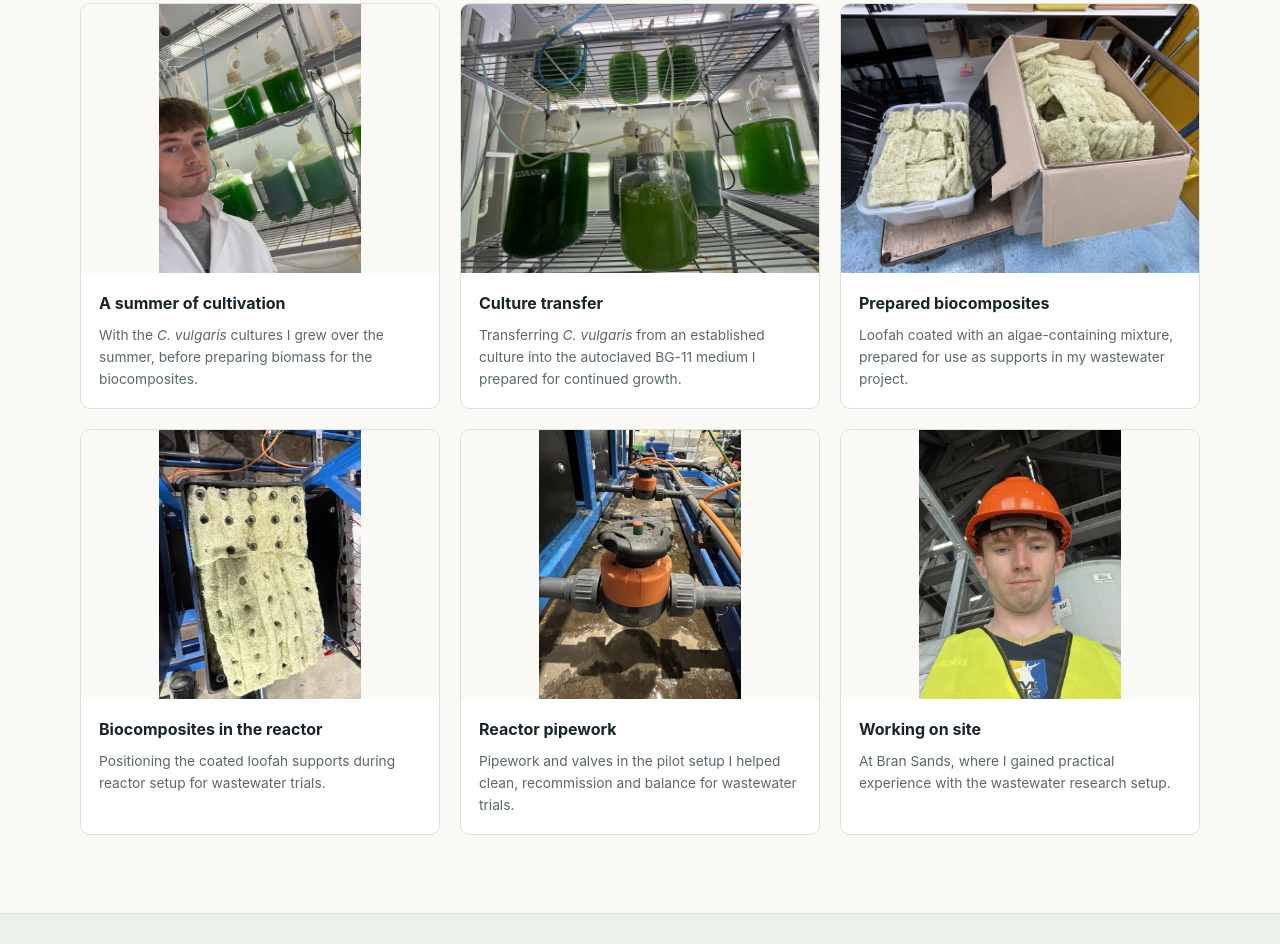
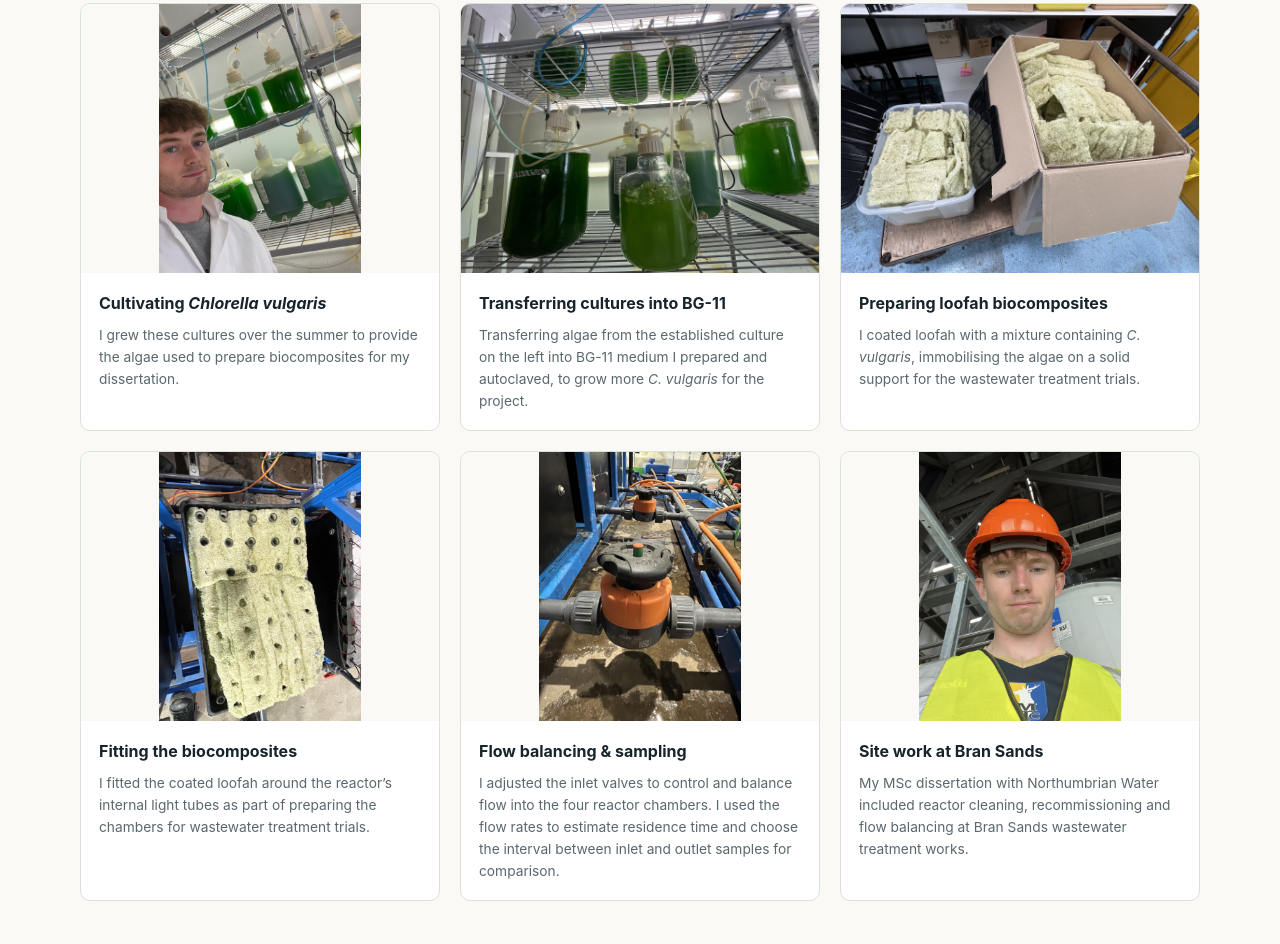
Before and after one commit to JamesDWalker02/JamesDWalker02.github.io, a plain HTML site: page projects.html in a window 1280 px wide. Shown: the part 1856-2800 px from the top of the page. Drawn offline with Linux system fonts and the light colour scheme.

Commit message:
Explain flow balancing and practical project work
Describe the four chamber inlet valves, residence time estimates and the interval between inlet and outlet sampling. Rewrite the six gallery captions around James's work and correct the valve image description.

```diff
--- a/projects.html
+++ b/projects.html
@@ -74,37 +74,37 @@
             <a href="james-with-algae-cultures.jpg" target="_blank" rel="noopener noreferrer" aria-label="View full photo of James with his algae cultures">
               <img src="james-with-algae-cultures.jpg" alt="James beside illuminated shelves holding green algae cultures" width="2316" height="3088" loading="lazy">
             </a>
-            <figcaption><strong>A summer of cultivation</strong>With the <em>C. vulgaris</em> cultures I grew over the summer, before preparing biomass for the biocomposites.</figcaption>
+            <figcaption><strong>Cultivating <em>Chlorella vulgaris</em></strong>I grew these cultures over the summer to provide the algae used to prepare biocomposites for my dissertation.</figcaption>
           </figure>
           <figure class="project-photo">
             <a href="chlorella-transfer-bg11.jpg" target="_blank" rel="noopener noreferrer" aria-label="View full photo of the Chlorella culture transfer">
               <img src="chlorella-transfer-bg11.jpg" alt="Algae cultures and a container of prepared BG-11 medium connected by transfer tubing on illuminated shelves" width="1536" height="1152" loading="lazy">
             </a>
-            <figcaption><strong>Culture transfer</strong>Transferring <em>C. vulgaris</em> from an established culture into the autoclaved BG-11 medium I prepared for continued growth.</figcaption>
+            <figcaption><strong>Transferring cultures into BG-11</strong>Transferring algae from the established culture on the left into BG-11 medium I prepared and autoclaved, to grow more <em>C. vulgaris</em> for the project.</figcaption>
           </figure>
           <figure class="project-photo">
             <a href="loofah-biocomposite-supports.jpg" target="_blank" rel="noopener noreferrer" aria-label="View full photo of the prepared loofah biocomposites">
               <img src="loofah-biocomposite-supports.jpg" alt="Prepared loofah supports coated with an algae-containing mixture, arranged in a tray and box" width="1536" height="1152" loading="lazy">
             </a>
-            <figcaption><strong>Prepared biocomposites</strong>Loofah coated with an algae-containing mixture, prepared for use as supports in my wastewater project.</figcaption>
+            <figcaption><strong>Preparing loofah biocomposites</strong>I coated loofah with a mixture containing <em>C. vulgaris</em>, immobilising the algae on a solid support for the wastewater treatment trials.</figcaption>
           </figure>
           <figure class="project-photo">
             <a href="biocomposites-in-reactor.jpg" target="_blank" rel="noopener noreferrer" aria-label="View full photo of the biocomposites during reactor setup">
               <img src="biocomposites-in-reactor.jpg" alt="Coated loofah supports positioned around tubes inside the pilot reactor during setup" width="1152" height="1536" loading="lazy">
             </a>
-            <figcaption><strong>Biocomposites in the reactor</strong>Positioning the coated loofah supports during reactor setup for wastewater trials.</figcaption>
+            <figcaption><strong>Fitting the biocomposites</strong>I fitted the coated loofah around the reactor’s internal light tubes as part of preparing the chambers for wastewater treatment trials.</figcaption>
           </figure>
           <figure class="project-photo">
-            <a href="reactor-pipework-valves.jpg" target="_blank" rel="noopener noreferrer" aria-label="View full photo of the reactor pipework and valves">
-              <img src="reactor-pipework-valves.jpg" alt="Pipework and orange-handled valves beneath the pilot reactor" width="1152" height="1536" loading="lazy">
+            <a href="reactor-pipework-valves.jpg" target="_blank" rel="noopener noreferrer" aria-label="View full photo of the flow control valves supplying the reactor chambers">
+              <img src="reactor-pipework-valves.jpg" alt="Inlet flow control valves supplying the four reactor chambers" width="1152" height="1536" loading="lazy">
             </a>
-            <figcaption><strong>Reactor pipework</strong>Pipework and valves in the pilot setup I helped clean, recommission and balance for wastewater trials.</figcaption>
+            <figcaption><strong>Flow balancing &amp; sampling</strong>I adjusted the inlet valves to control and balance flow into the four reactor chambers. I used the flow rates to estimate residence time and choose the interval between inlet and outlet samples for comparison.</figcaption>
           </figure>
           <figure class="project-photo">
             <a href="james-bran-sands-orange-helmet.jpg" target="_blank" rel="noopener noreferrer" aria-label="View full photo of James at Bran Sands">
               <img src="james-bran-sands-orange-helmet.jpg" alt="James at Bran Sands wearing an orange hard hat and a high-visibility vest" width="1152" height="1536" loading="lazy">
             </a>
-            <figcaption><strong>Working on site</strong>At Bran Sands, where I gained practical experience with the wastewater research setup.</figcaption>
+            <figcaption><strong>Site work at Bran Sands</strong>My MSc dissertation with Northumbrian Water included reactor cleaning, recommissioning and flow balancing at Bran Sands wastewater treatment works.</figcaption>
           </figure>
         </div>
       </div>
```
